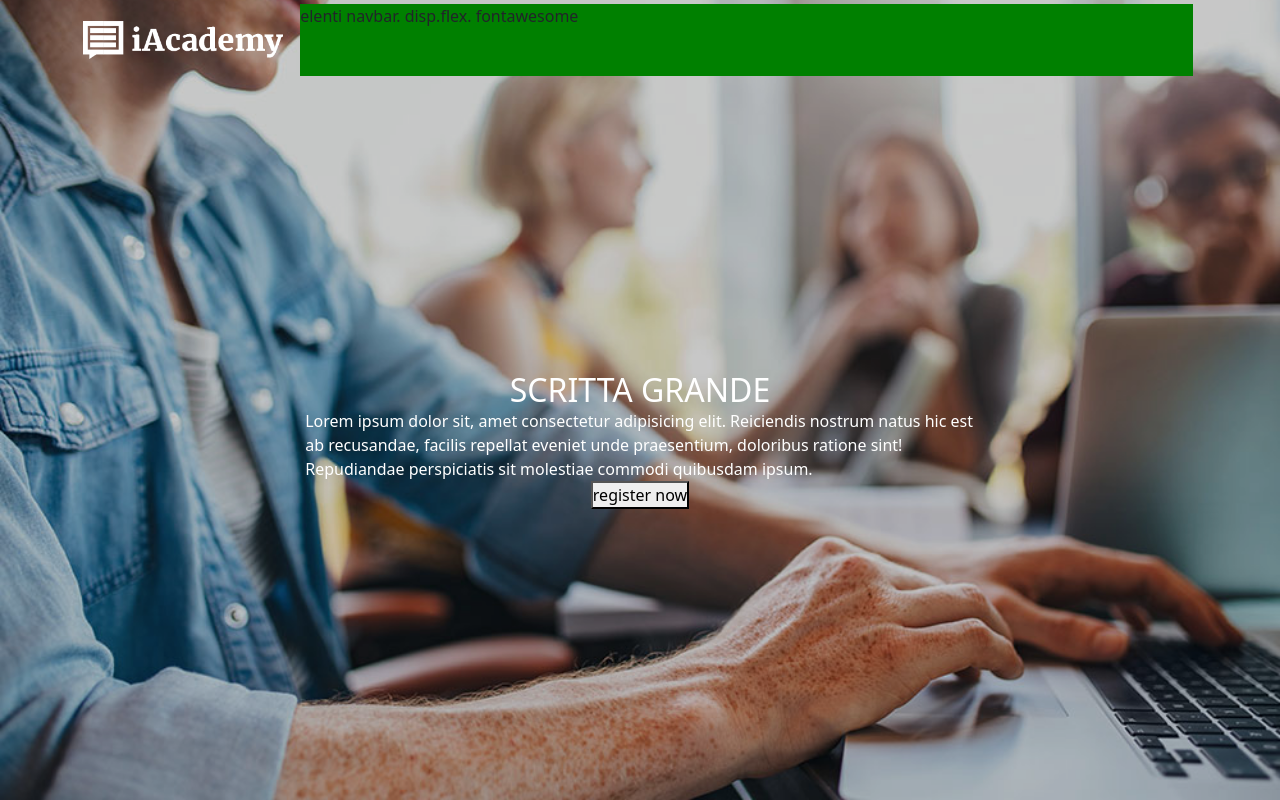
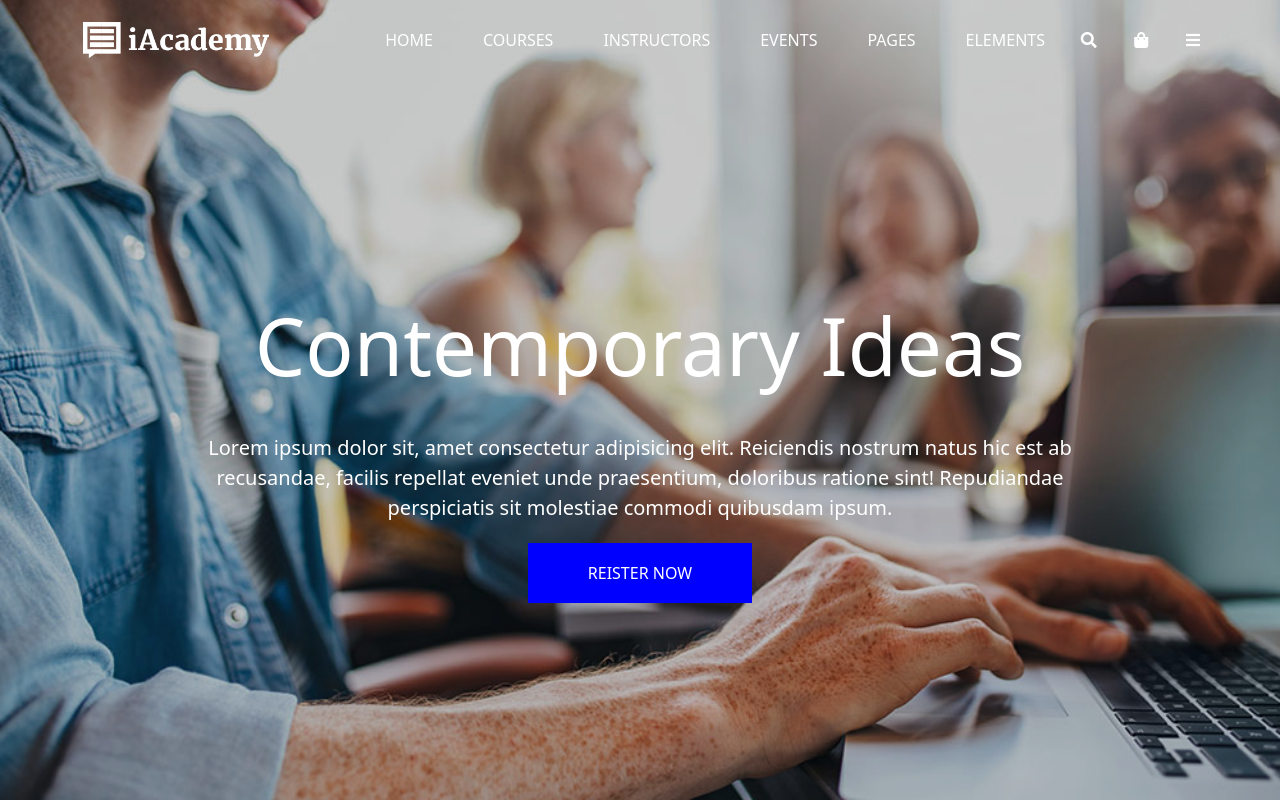
Before and after one commit to MarioFantasia/proj-html-vuejs, a Vue app: page / in a window 1280 px wide. Built offline with nearby package versions, Linux system fonts and the light colour scheme.

Commit message:
fine header

```diff
--- a/src/assets/style/common.scss
+++ b/src/assets/style/common.scss
@@ -17,3 +17,9 @@
     display: flex;
     flex-direction: column;
 }
+
+/* common */
+a {
+    color: white;
+    text-decoration: none;
+}
--- a/src/components/HeaderComponents/HeaderBottom.vue
+++ b/src/components/HeaderComponents/HeaderBottom.vue
@@ -1,10 +1,10 @@
 <template>
     <div class="header_bottom cflex">
         <div class="cflex">
-            <h2>SCRITTA GRANDE</h2>
+            <h1>Contemporary Ideas</h1>
             <p>Lorem ipsum dolor sit, amet consectetur adipisicing elit. Reiciendis nostrum natus hic est ab recusandae, facilis repellat eveniet unde praesentium, doloribus ratione sint! Repudiandae perspiciatis sit molestiae commodi quibusdam ipsum.</p>
             <div class="header_button flex">
-                <button>register now</button>
+                <button>REISTER NOW</button>
             </div>
         </div>
     </div>
@@ -19,17 +19,30 @@ export default {
 <style lang="scss" scoped>
     .header_bottom {
         height: calc(100vh - 80px);
-        position: relative; /* per non applicare l'opacity all'elemento */
+        /* per non applicare l'opacity all'elemento */
+        position: relative;
         color: white;
         div {
-            width: 60%;
+            width: 80%;
             margin: auto;
-            h2, p, .header_buttom {
-                margin: auto;
+            h1 {
+                font-size: 80px;
+            }
+            p {
+                text-align: center;
+                font-size: 20px;
             }
             button {
                 margin: auto;
+                padding: 18px 60px;
+                border: none;
+                font-weight: 500;
+                color: white;
+                background-color: blue; /* blue da cambiare */
             }
         }
+        h1, p, .header_buttom {
+                margin: 20px auto;
+            }
     }
 </style>
--- a/src/components/HeaderComponents/HeaderNavbar.vue
+++ b/src/components/HeaderComponents/HeaderNavbar.vue
@@ -1,20 +1,51 @@
 <template>
-    <nav>
-        elenti navbar. disp.flex. fontawesome
+    <nav class="flex col-10">
+        <div class="link" v-for="(elm, index) in voces" :key="index">
+            <a href="#">{{elm}}</a>
+        </div>
+        <div class="flex col-2 ">
+            <i class="icon col" v-for="(elm, index) in icons" :key="index" :class="elm"></i>
+        </div>
     </nav>
 </template>
 
 <script>
 export default {
-    name : 'HeaderNavbar'
+    name : 'HeaderNavbar',
+    data() {
+        return {
+            voces : [
+                'HOME',
+                'COURSES',
+                'INSTRUCTORS',
+                'EVENTS',
+                'PAGES',
+                'ELEMENTS'
+            ],
+
+            icons : [
+                'fas fa-search',
+                'fas fa-shopping-bag',
+                'fas fa-bars'
+            ]
+        }
+    }
 }
 </script>
 
 <style lang="scss" scoped>
     nav {
-        width: 80%;
         height: 90%;
-        margin: auto 5px; /* da rivere in dettaglio */
-        background-color: green;
+        margin: auto 0;
+        color: white;
+        justify-content: flex-end;
+        .link {
+            margin-left: 50px;
+        }
+        .link, i {
+            text-align: right;
+            /* altezza di nav è 90% di header_top "80px" */
+            line-height: calc(80px * 0.9);
+        }
     }
 </style>
--- a/src/components/HeaderComponents/HeaderTop.vue
+++ b/src/components/HeaderComponents/HeaderTop.vue
@@ -1,6 +1,6 @@
 <template>
     <div class="header_top flex">
-        <div class="logo">
+        <div class="logo col-2">
             <img src="../../assets/img/header/logo-light.png" alt="">
         </div>
         <HeaderNavbar></HeaderNavbar>
@@ -21,9 +21,9 @@ export default {
     .header_top {
         height: 80px;
         justify-content: space-between;
-        position: relative; /* per non applicare l'opacity all'elemento */
+        /* per non applicare l'opacity all'elemento */
+        position: relative;
         .logo {
-            width: 200px;
             margin: auto 1px;
             img {
                 width: 100%;
```
